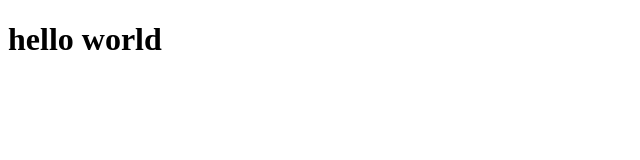
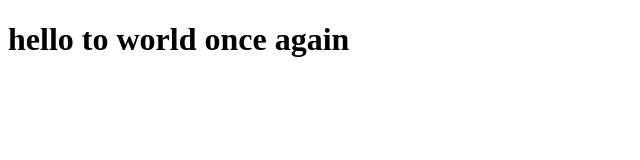
Before and after one commit to sneha-khambal/git-Release, a plain HTML site: page index.html in a window 1280 px wide. Shown: the whole page, without its empty margins (0-640 px from the left). Drawn offline with Linux system fonts and the light colour scheme.

Commit message:
index.html updated on dev branch

```diff
--- a/index.html
+++ b/index.html
@@ -7,6 +7,6 @@
     <title>Document</title>
 </head>
 <body>
-    <h1> hello world</h1>
+    <h1> hello to world once again</h1>
 </body>
 </html>
```
